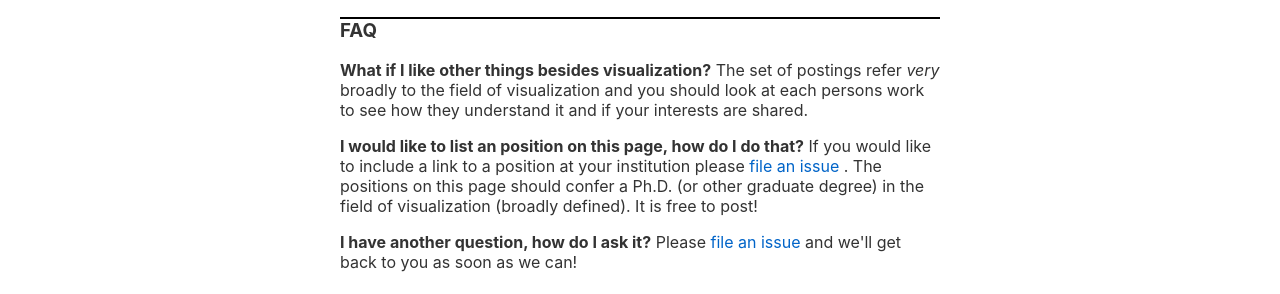
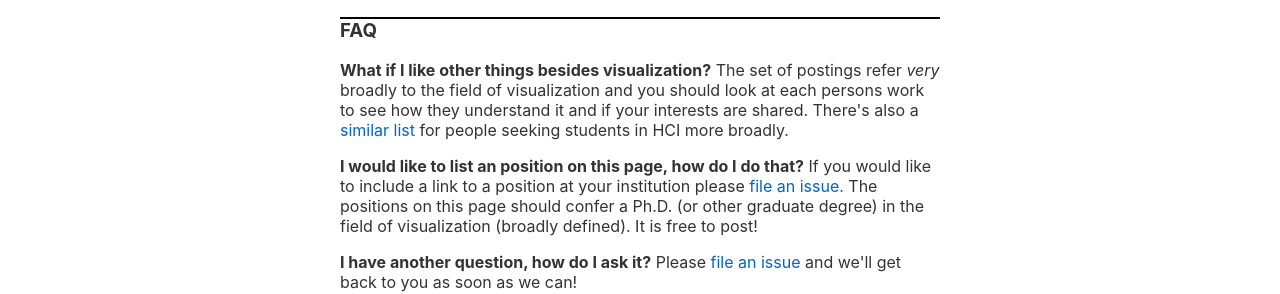
Before and after one commit to mcnuttandrew/vis-phd-positions, a Svelte app: page / in a window 1280 px wide. Shown: the part 330-624 px from the top of the page. Built offline with nearby package versions, Linux system fonts and the light colour scheme; no server answers.

Commit message:
link to hci jobs list too

```diff
--- a/src/App.svelte
+++ b/src/App.svelte
@@ -52,7 +52,14 @@
       The set of postings refer
       <i>very</i>
       broadly to the field of visualization and you should look at each persons work
-      to see how they understand it and if your interests are shared.
+      to see how they understand it and if your interests are shared. There's also
+      a
+      <a
+        href="https://www.andrewkuz.net/public/dashboards/cs-hci-phd-opportunities/2024/html/cs-hci-phd-opportunities-2024.html"
+      >
+        similar list
+      </a>
+      for people seeking students in HCI more broadly.
     </p>
     <p>
       <b>I would like to list an position on this page, how do I do that?</b>
@@ -60,9 +67,9 @@
       <a
         href="https://github.com/mcnuttandrew/vis-phd-positions/issues/new?assignees=&labels=&projects=&template=add-posting.md&title="
       >
-        file an issue
+        file an issue.
       </a>
-      . The positions on this page should confer a Ph.D. (or other graduate degree)
+      The positions on this page should confer a Ph.D. (or other graduate degree)
       in the field of visualization (broadly defined). It is free to post!
     </p>
     <p>
```
